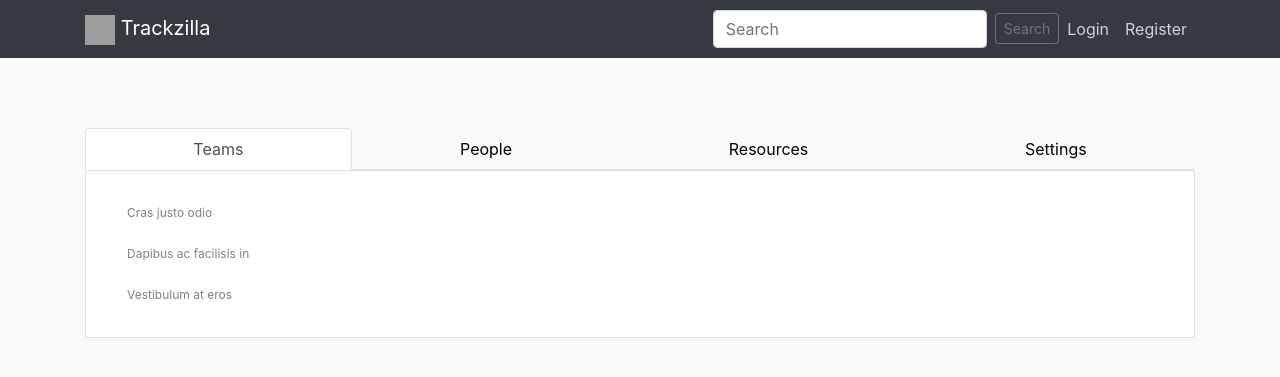
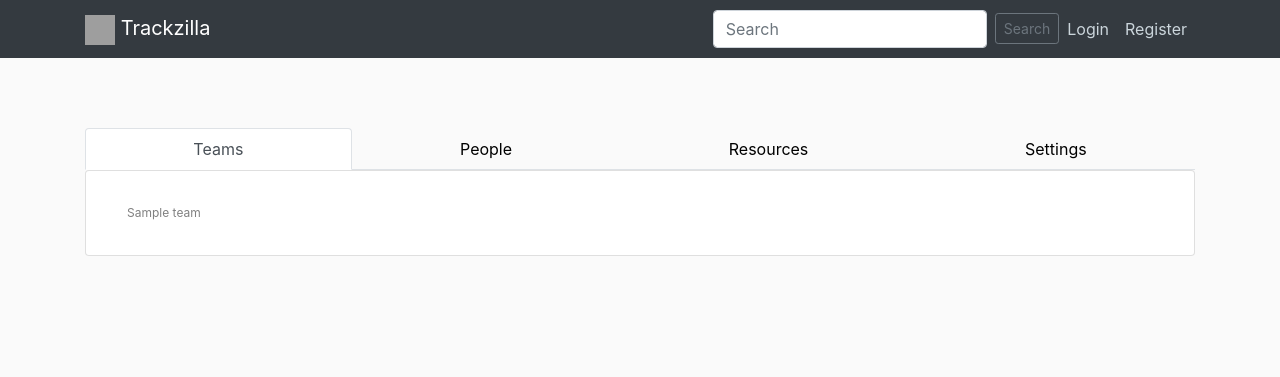
Before and after one commit to rajahks/Trackzilla, a Django app: template apps/Organization/templates/Organization/teams_list.html in a window 1280 px wide. Shown: the top 377 px of the page. Run offline with Django 3.2, Linux system fonts and the light colour scheme; the template is opened without the code that fills it: most values are stand-ins (such as "Sample title", 1, 10 or a date in 2020); some libraries are stand-ins or nearby versions; grey boxes are pictures that could not be loaded.

Commit message:
Adding code to fetch lists of teams

```diff
--- a/apps/Organization/templates/Organization/teams_list.html
+++ b/apps/Organization/templates/Organization/teams_list.html
@@ -3,9 +3,9 @@
 <div class="card">
     <div class="card-body">
         <ul class="list-group list-group-flush">
-            <li class="list-group-item">Cras justo odio</li>
-            <li class="list-group-item">Dapibus ac facilisis in</li>
-            <li class="list-group-item">Vestibulum at eros</li>
+            {% for team in teams %}
+            <li class="list-group-item">{{ team.team_name }}</li>
+            {% endfor %}
         </ul>
     </div>
 </div>
--- a/apps/Organization/views.py
+++ b/apps/Organization/views.py
@@ -15,7 +15,10 @@ def context(request):
 
 
 def teams_list(request):
-    return render(request, 'Organization/teams_list.html')
+    context = {
+        'teams': Team.objects.all()
+    }
+    return render(request, 'Organization/teams_list.html', context)
 
 
 # CRUD views for Org
```
